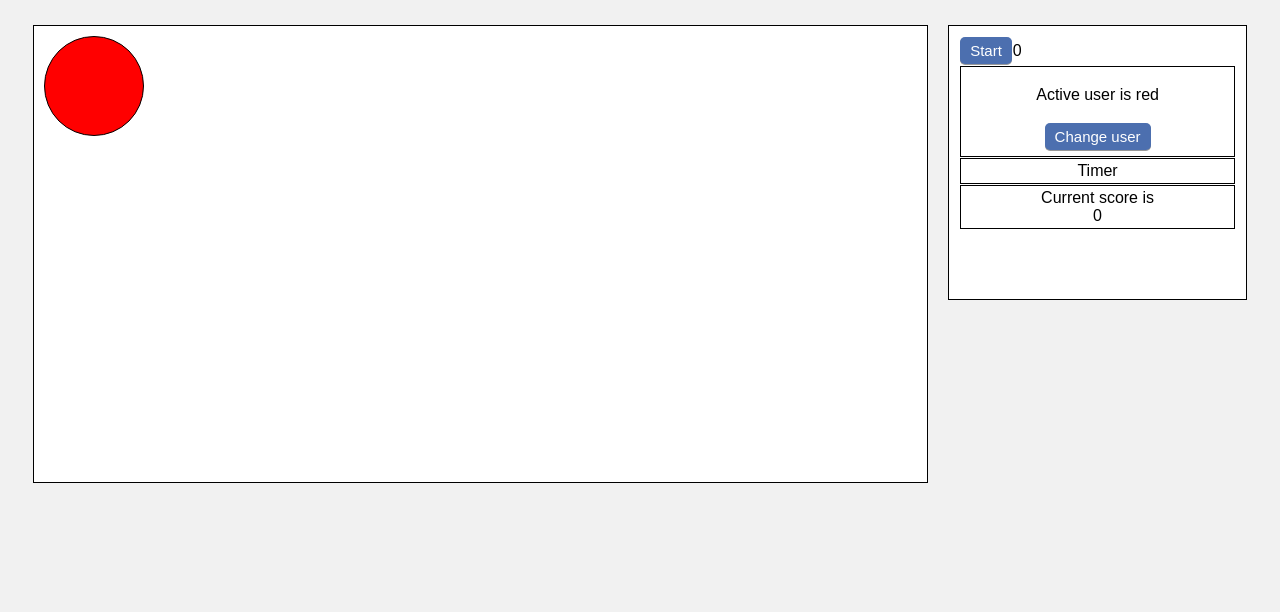
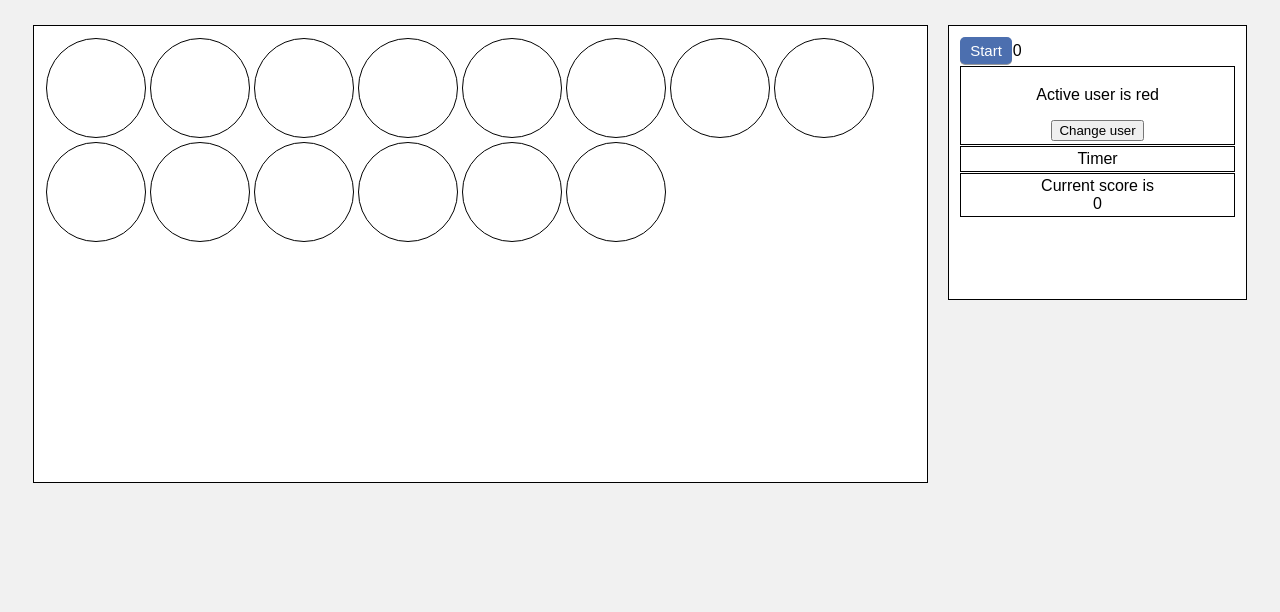
Before and after one commit to kamilakli/connect3, a React app: page / in a window 1280 px wide. Shown: the part 188-800 px from the top of the page. Built offline with nearby package versions, Linux system fonts and the light colour scheme.

Commit message:
click circle

```diff
--- a/index.html
+++ b/index.html
@@ -2,7 +2,7 @@
     <head>
         <title>Hej kamila</title>
         <link rel="stylesheet" type="text/css" href="style.css">
-        <link rel="stylesheet" type="text/css" href="colorcircle.css">
+        <!--<link rel="stylesheet" type="text/css" href="colorcircle.css">-->
         <script src="script.js"></script>
 
     </head>
--- a/src/scripts/App.js
+++ b/src/scripts/App.js
@@ -10,22 +10,26 @@ import {Comments} from './comments';
 export class App extends React.Component {
     constructor(props){
         super(props);
-        this.state = { name: 'red' };
+        this.state = { name: 'red' ,
+        circleElements : ["","","","","","","","","","","","","",""]};
         this.changeUser = this.changeUser.bind(this);
       }
 
-    changeUser() {
+    changeUser(circleNumber) {
         const currentUser = this.state.name == 'red' ? 'yellow' : 'red';
-        this.setState({name: currentUser });
-        console.log(this.state.name);
+        const newList =[...this.state.circleElements];
+        newList[circleNumber]=this.state.name;
+        this.setState({name: currentUser, circleElements: newList }, function (){console.log(this.state.circleElements)});
       }
+
+
 
 
     render () {
         return (
         <div>
          <div><Header /> </div>
-            <div className ="columns"> <Board activeUser={this.state.name} handleChange={this.changeUser} />
+            <div className ="columns"> <Board activeUser={this.state.name} handleChange={this.changeUser} circleElements={this.state.circleElements}/>
             <Table activeUser={this.state.name} handleChange={this.changeUser} />
             </div>
             <div><Comments /></div>
--- a/src/scripts/board.js
+++ b/src/scripts/board.js
@@ -5,7 +5,13 @@ export class Board extends React.Component {
     render () {
         return (
         <div className = "leftColumn">
-        <Circle activeUser={this.props.activeUser} handleChange={this.props.handleChange}/>
+        {this.props.circleElements.map((element, index)=>
+            <Circle
+            activeUser={this.props.activeUser}
+            handleChange={this.props.handleChange}
+            number={index}
+            /> )
+        }
         </div>
         );
     }
--- a/src/scripts/circle.js
+++ b/src/scripts/circle.js
@@ -3,11 +3,23 @@ import React from 'react';
 export class Circle extends React.Component {
     constructor(props) {
         super(props);
+        this.state={color:'transparent'};
+        this.user="kamila"
+        this.changeColor=this.changeColor.bind(this);
     };
+    changeColor() {
+        this.setState({color:this.props.activeUser})
+        this.props.handleChange(this.props.number);
+    }
 
     render () {
         return (
-        <div style={{background: this.props.activeUser}} className='circle' onClick={this.props.handleChange}>{this.props.x}
+        <div style={{background: this.state.color}}
+        className='circle'
+        onClick={this.changeColor}
+        >
+
+        {this.props.x}
 
         </div>
         );
--- a/style.css
+++ b/style.css
@@ -173,6 +173,8 @@ div.circle {
     border-radius: 50%;
     height: 100px;
     width: 100px;
+    padding: 2px;
     position: relative;
+    margin: 2px;
 
 }
```
